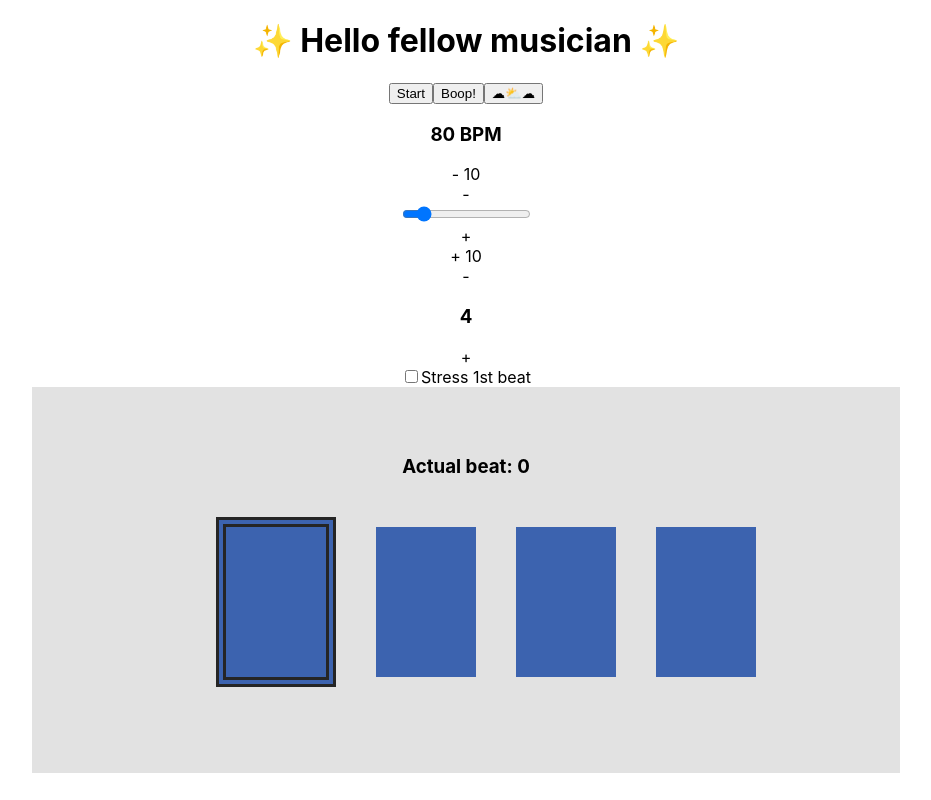
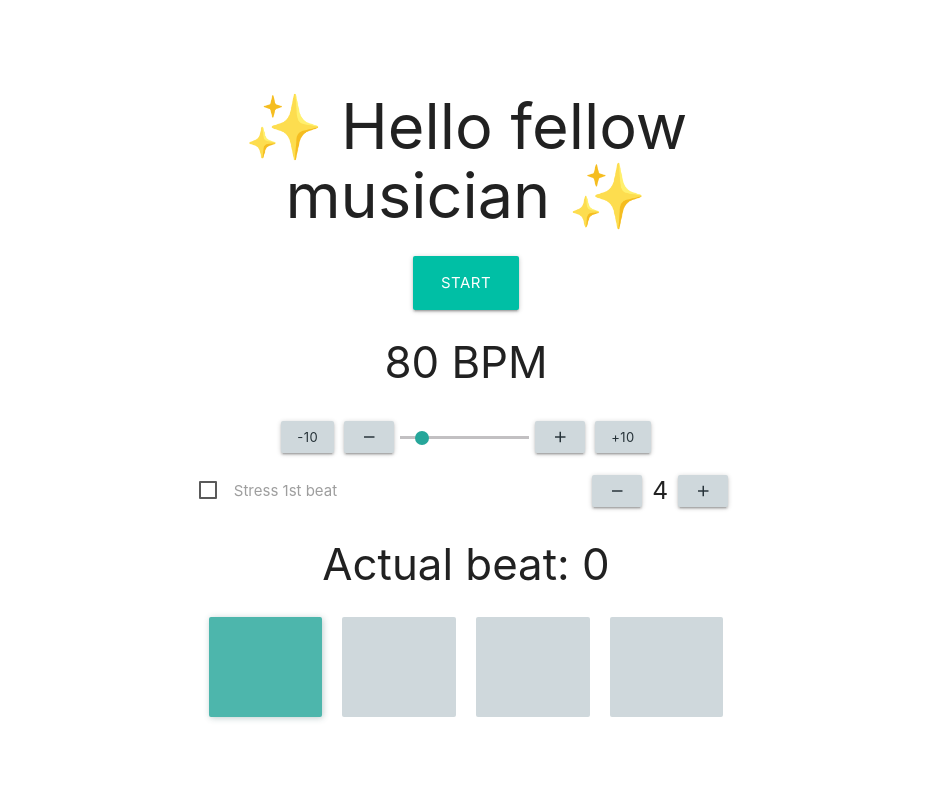
Before and after one commit to RudeBon/Metronome, a React (Create React App) app: page / in a window 1280 px wide. Shown: the whole page, without its empty margins (174-1105 px from the left). Built offline with nearby package versions, Linux system fonts and the light colour scheme; no server answers.

Commit message:
added materialize classes, ui improvements

```diff
--- a/package.json
+++ b/package.json
@@ -3,7 +3,6 @@
   "version": "0.1.0",
   "private": true,
   "dependencies": {
-    "@material-ui/core": "^4.11.0",
     "@types/jest": "^26.0.20",
     "@types/node": "^14.14.21",
     "@types/react": "^17.0.0",
@@ -12,7 +11,8 @@
     "react": "^17.0.1",
     "react-dom": "^17.0.1",
     "react-scripts": "4.0.0",
-    "typescript": "^4.1.3"
+    "typescript": "^4.1.3",
+    "use-sound": "^2.0.1"
   },
   "scripts": {
     "start": "react-scripts start",
--- a/public/index.html
+++ b/public/index.html
@@ -5,6 +5,11 @@
     <link rel="icon" href="%PUBLIC_URL%/favicon.ico" />
     <meta name="viewport" content="width=device-width, initial-scale=1" />
     <meta name="theme-color" content="#000000" />
+
+    <link href="https://fonts.googleapis.com/icon?family=Material+Icons" rel="stylesheet">
+    <link rel="stylesheet" href="https://cdnjs.cloudflare.com/ajax/libs/materialize/1.0.0/css/materialize.min.css">
+    <script src="https://cdnjs.cloudflare.com/ajax/libs/materialize/1.0.0/js/materialize.min.js"></script>
+
     <meta
       name="description"
       content="Web site created using create-react-app"
--- a/src/App.css
+++ b/src/App.css
@@ -1,66 +1,52 @@
 .App {
+  width: 60%;
+  margin:  auto;
+  padding: 50px;
   text-align: center;
 }
-
-.App-logo {
-  height: 40vmin;
-  pointer-events: none;
+h5{
+  margin:5px;
 }
-
-@media (prefers-reduced-motion: no-preference) {
-  .App-logo {
-    animation: App-logo-spin infinite 20s linear;
-  }
+.controllersContainer{
+  display: flex;
+  align-items: center;
 }
-
-.App-header {
-  background-color: #282c34;
-  min-height: 100vh;
-  display: flex;
-  flex-direction: column;
-  align-items: center;
-  justify-content: center;
-  font-size: calc(10px + 2vmin);
-  color: white;
+.btn-small{
+  margin: 5px;
+  color: #263238 ;
 }
-
-.App-link {
-  color: #61dafb;
-}
-
-@keyframes App-logo-spin {
-  from {
-    transform: rotate(0deg);
-  }
-  to {
-    transform: rotate(360deg);
-  }
-}
-
-.beat {
-  background-color: #3c63af;
-  min-height: 150px;
-  min-width: 100px;
-  margin: 20px;
-  flex-grow: 1;
-}
-
 .beatsBlock {
-  background-color: #e2e2e2;
-  width: 60%;
+  width: 80%;
   margin: auto;
-  padding: 50px;
 }
 .beats_ul{
+  list-style-type: none;
+  display: flex;
+  width: 100%;
+}
+.beat {
+  border-radius: 2px;
+  background-color: #cfd8dc;
+  min-height: 100px;
+  flex: 1;
+  padding: 10px 0;
+  margin: 10px;
+}
+.activeBeat{
+  background-color: #4db6ac;
+  box-shadow: 1px 1px 6px rgba(39, 88, 88, 0.3);
+}
+.stressedBeat{
+  background-color: #90a4ae;
+}
+.controllersContainer{
   display: flex;
   justify-content: center;
+}
+.flex{
+  width: 80%;
+  margin:auto;
+  display: flex;
+  justify-content: space-between;
   align-items: center;
-  list-style-type: none;
 }
-.stressedBeat{
-  background-color: #bd205c;
-}
-
-.activeBeat{
-  border: 10px double rgb(37, 37, 37);
-}
--- a/src/App.tsx
+++ b/src/App.tsx
@@ -3,7 +3,6 @@ import './App.css';
 import BeatsContainer from './components/BeatsContainer'
 import BPMController from './components/BPMController'
 import BeatsAmountController from './components/BeatsAmountController'
-import { SoundComponent } from './components/soundSomponent'
 const soundPath = require('./assets/sounds/boop.mp3')
 const stressedSoundPath = require('./assets/sounds/stressedBoop.mp3')
 
@@ -52,26 +51,12 @@ const App: React.FC = () => {
     return () => clearInterval(timeout);
   }, [isActive, isStressed, activeId, intervalValue])
 
-  // const startTicking = (event: React.MouseEvent) => {
-  //     setIsActive(true)
-  //     console.log('after click on btn', isActive);
-  //     // const ticker = setInterval(() => {
-  //     //     console.log('tick');
-  //     // }, intervalValue)
-  // }
-
-  // const stopTicking = (event: React.MouseEvent) => {
-  //     setIsActive(false)
-  //     // setActiveId(0)
-  //     console.log('after click on btn', isActive);
-  //     // clearInterval(ticker)
-  // }
-
   const onButtonClick = (event: React.MouseEvent) => {
     setIsActive(prev => !prev)
     if (isActive) {
       setActiveId(0)
     }
+
   }
 
   const updateIntervalsValue = (value: number) => {
@@ -88,27 +73,35 @@ const App: React.FC = () => {
     <div className="App">
       <h1>✨ Hello fellow musician ✨</h1>
 
-      {/* {!isActive
-        ? <button onClick={startTicking}>Start</button>
-        : <button onClick={stopTicking}>Stop</button>} */}
-
-      <button onClick={onButtonClick}>{!isActive ? 'Start' : 'Stop'}</button>
-
-      <SoundComponent />
+      <button
+        onClick={onButtonClick}
+        className={
+          !isActive
+            ? 'waves-effect waves-light btn-large teal accent-4'
+            : 'waves-effect waves-light btn-large blue-grey lighten-3'
+        }
+      >
+        {!isActive ? 'Start' : 'Stop'}
+      </button>
 
       <BPMController
         updateIntervalsValue={updateIntervalsValue}
       />
-      <BeatsAmountController
-        updateBeats={updateBeats}
-        beats={beats}
-      />
+      <div className='flex'>
+        <label>
           <input
             type="checkbox"
             checked={isStressed}
             onChange={() => onToggle()}
           />
           <span>Stress 1st beat</span>
+        </label>
+        <BeatsAmountController
+          updateBeats={updateBeats}
+          beats={beats}
+        />
+      </div>
+
       <BeatsContainer
         beats={beats}
         activeId={activeId}
--- a/src/components/BPMController.tsx
+++ b/src/components/BPMController.tsx
@@ -54,17 +54,18 @@ const BPMController: React.FC<BPMControllerProps> = ({ updateIntervalsValue }) =
             <h3>{bpm} BPM</h3>
             <div className="controllersContainer">
                 <div
-                    className='smallBtn'
+                    className='waves-effect waves-light btn-small blue-grey lighten-4'
                     onClick={event => handleControllers(event, 'decrease10')}
                 >
-                    - 10
+                    -10
                 </div>
                 <div
-                    className='smallBtn'
+                    className='waves-effect waves-light btn-small blue-grey lighten-4'
                     onClick={event => handleControllers(event, 'decrease')}
                 >
-                    -
+                    <i className="material-icons">remove</i>
                 </div>
+                <p className="range-field">
                     <input
                         type="range"
                         min={minBpm}
@@ -72,17 +73,18 @@ const BPMController: React.FC<BPMControllerProps> = ({ updateIntervalsValue }) =
                         // value="bpm"
                         onChange={changeIntervalsValue}
                     />
+                </p>
                 <div
-                    className='smallBtn'
+                    className='waves-effect waves-light btn-small blue-grey lighten-4'
                     onClick={event => handleControllers(event, 'increase')}
                 >
-                    +
+                    <i className="material-icons">add</i>
                 </div>
                 <div
-                    className='smallBtn'
+                    className='waves-effect waves-light btn-small blue-grey lighten-4'
                     onClick={event => handleControllers(event, 'increase10')}
                 >
-                    + 10
+                    +10
                 </div>
             </div>
         </>
--- a/src/components/BeatsContainer.tsx
+++ b/src/components/BeatsContainer.tsx
@@ -1,4 +1,4 @@
-import React, { useState, useEffect } from 'react'
+import React  from 'react'
 
 type BeatsContainerProps = {
     beats: number[]
@@ -17,8 +17,8 @@ const BeatsContainer: React.FC<BeatsContainerProps> = ({ beats, activeId, isStre
             if (num === 0 && isStressed) {
                 classes.push('stressedBeat')
             }
-            return <li key={num} >
-                <div className={classes.join(' ')}></div>
+            return <li key={num} className={classes.join(' ')}>
+                <div></div>
             </li>
         })
     }
--- a/src/components/beatsAmountController.tsx
+++ b/src/components/beatsAmountController.tsx
@@ -10,8 +10,8 @@ const BeatsAmountController: React.FC<BeatsAmountControllerProps> = ({
     beats,
 }) => {
     const [amount, setAmount] = useState<number>(beats.length);
-    const minAmount:number = 2;
-    const maxAmount:number = 12;
+    const minAmount: number = 2;
+    const maxAmount: number = 12;
 
     const handleControllers = (event: React.MouseEvent, action: string) => {
         console.log('controllers click', action);
@@ -39,17 +39,17 @@ const BeatsAmountController: React.FC<BeatsAmountControllerProps> = ({
         <>
             <div className="controllersContainer">
                 <div
-                    className='smallBtn'
+                    className='waves-effect waves-light btn-small blue-grey lighten-4'
                     onClick={event => handleControllers(event, 'decrease')}
                 >
-                    -
+                    <i className="material-icons">remove</i>
                 </div>
-                <h3>{amount}</h3>
+                <h5>{amount}</h5>
                 <div
-                    className='smallBtn'
+                    className='waves-effect waves-light btn-small blue-grey lighten-4'
                     onClick={event => handleControllers(event, 'increase')}
                 >
-                    +
+                    <i className="material-icons">add</i>
                 </div>
             </div>
         </>
```
Lines whose indentation alone changed are shown as unchanged.
